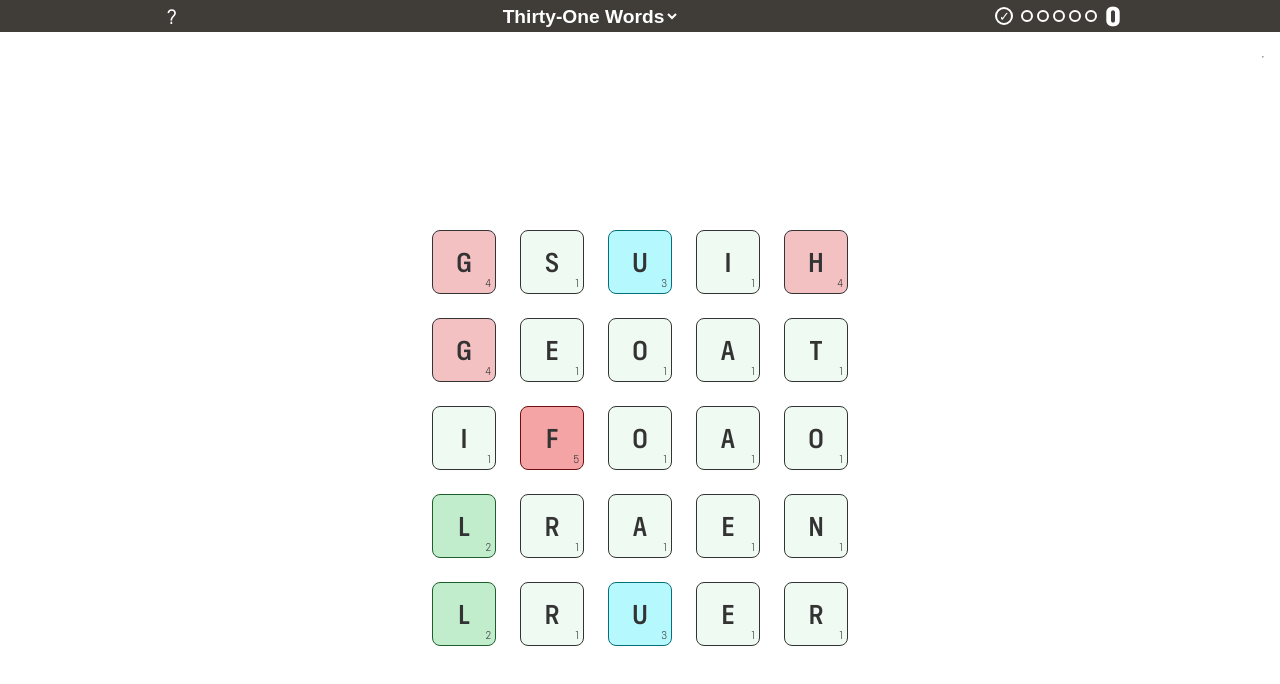
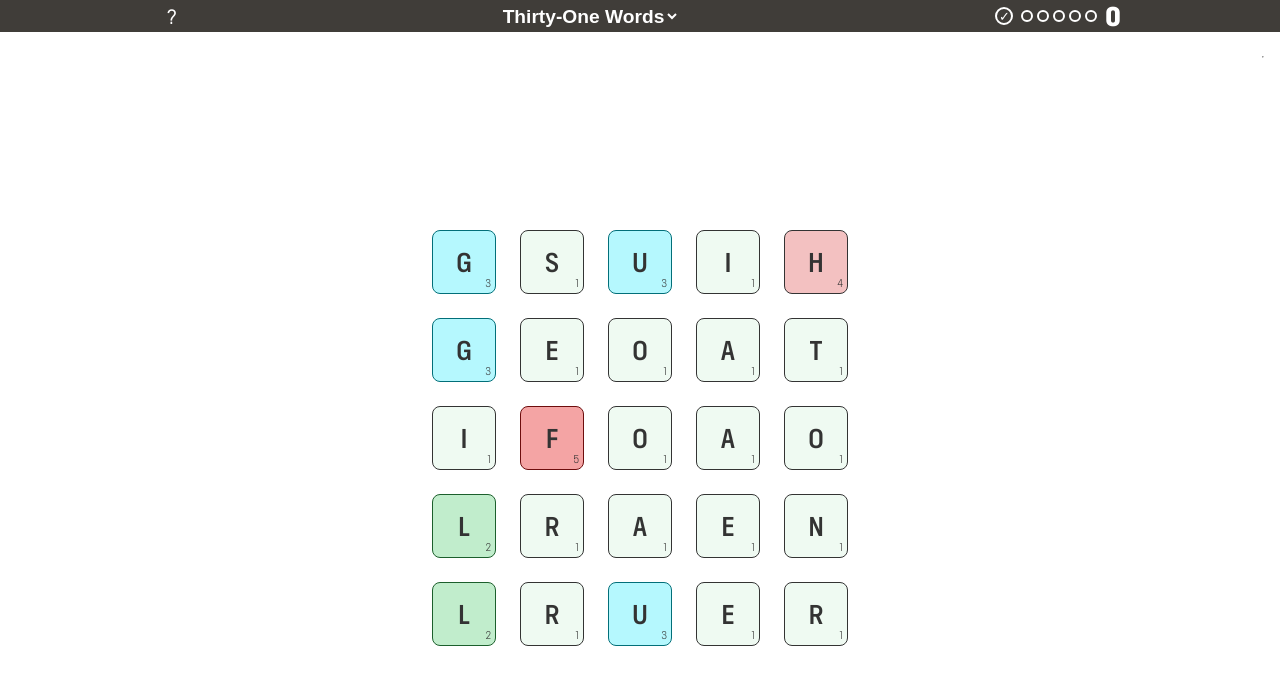
Before and after one commit to thinkle/boggle-fall, a Svelte app in the folder boggle-fall/: page / in a window 1280 px wide. Shown: the top 684 px of the page. Built offline with nearby package versions, Linux system fonts and the light colour scheme.

Commit message:
Bigger wordlist

```diff
--- a/boggle-fall/src/words.ts
+++ b/boggle-fall/src/words.ts
@@ -14,7 +14,7 @@ export let letterValues: { [key: string]: number } = {};
 let letterCount = 0;
 let frequencies: { [key: string]: number } = {};
 for (let word of wordList) {
-  for (let letter of word) {
+  for (let letter of word.replace(/[^A-Za-z]/g,'')) {
     letterCount++;
     if (!frequencies[letter]) {
       frequencies[letter] = 1;
```
Also changed, not shown: boggle-fall/src/offensive_words.txt (added), boggle-fall/src/wordsEn.license.txt, 1 other file (tests, documents, lock files or other folders).
